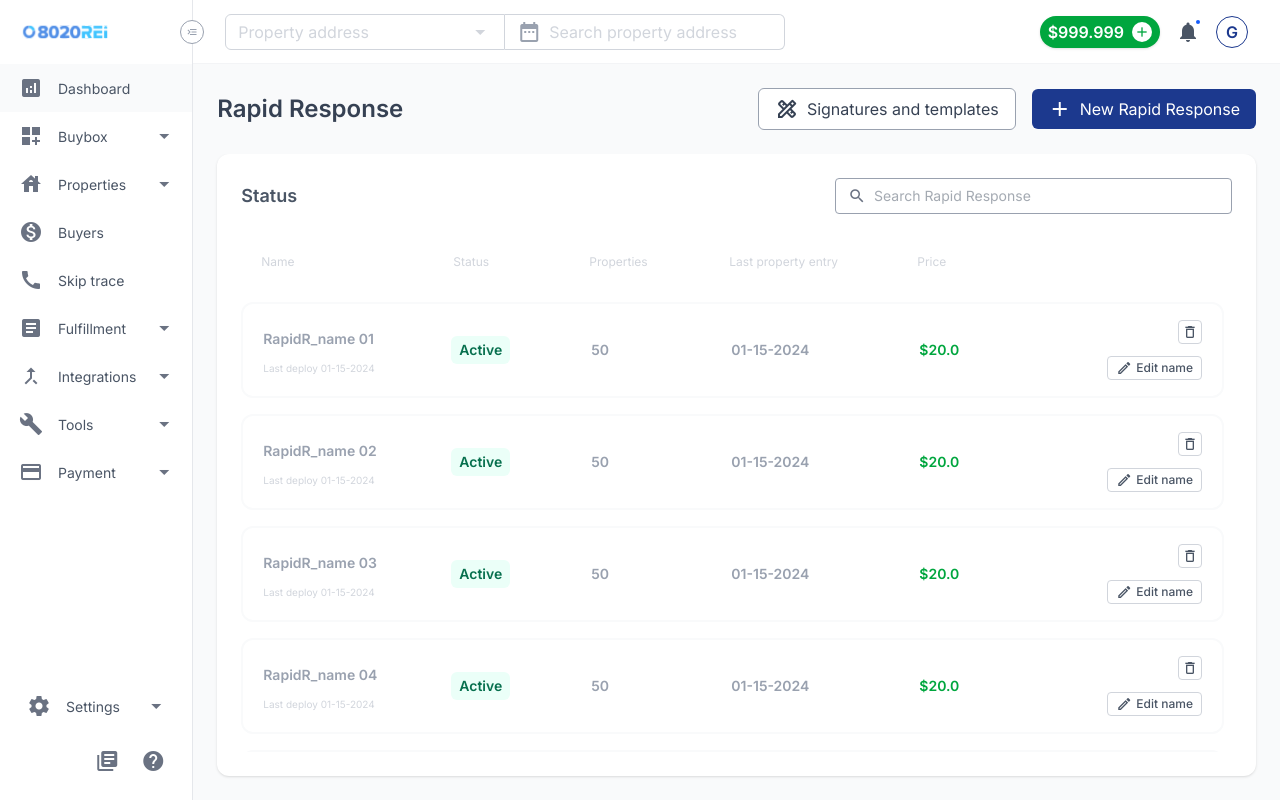
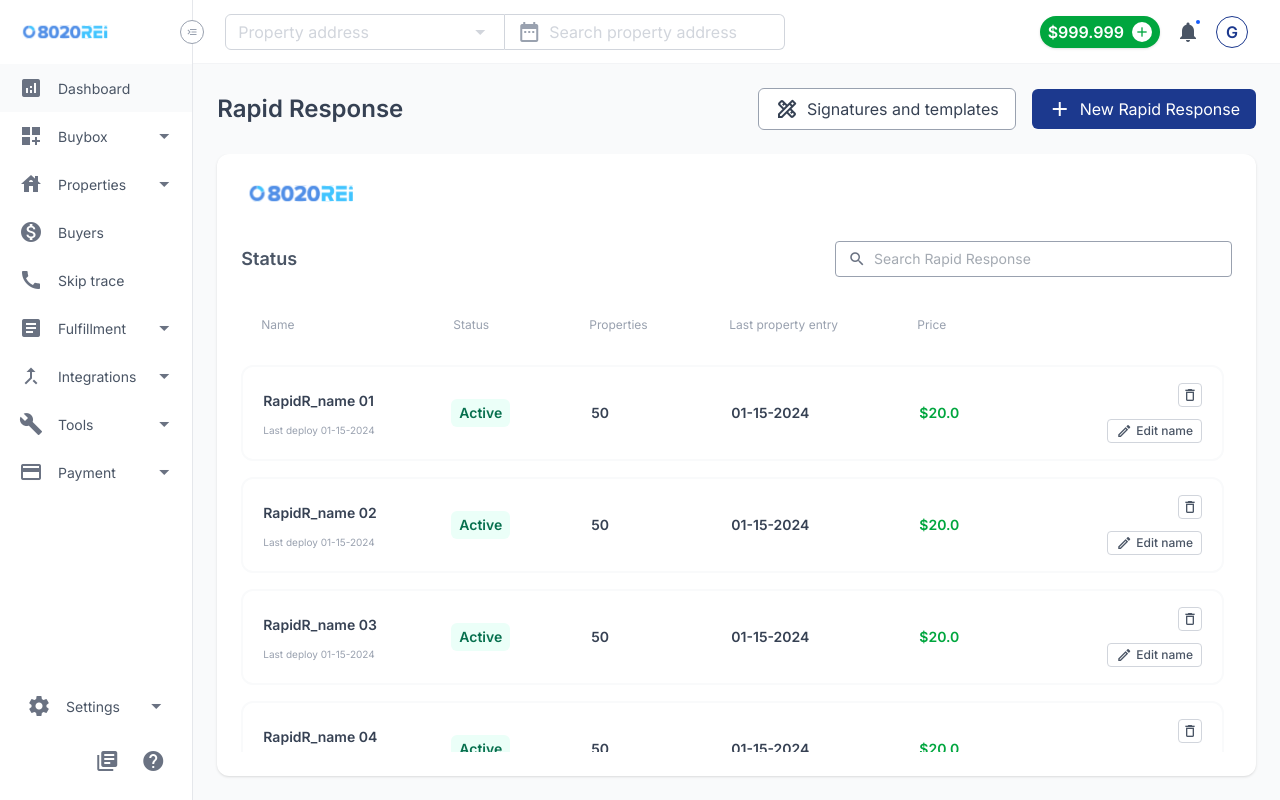
Before and after one commit to 10llo/Frontend-Challenge, a Vue app: page / in a window 1280 px wide. Built offline with nearby package versions, Linux system fonts and the light colour scheme; the HTML template or start-up script is replaced by a standard one.

Commit message:
badge creation
Created badge for status
added logo on table header

```diff
--- a/src/components/rapid-response/RapidResponseItem.vue
+++ b/src/components/rapid-response/RapidResponseItem.vue
@@ -3,6 +3,7 @@ import { computed } from 'vue'
 import { useFocus } from '@/composables/useFocus'
 import { useUIStore } from '@/stores/ui'
 import type { RapidResponse } from '@/types/rapidResponse'
+import UiBadge from '@/components/ui/Badge.vue'
 
 defineOptions({
   name: 'RapidResponseItem',
@@ -22,6 +23,7 @@ const emit = defineEmits<{
 }>()
 
 const isActive = computed(() => props.item.status === 'Active')
+const badgeVariant = computed(() => (isActive.value ? 'success' : 'error'))
 const isEditing = computed(() => uiStore.editingItemId === props.item.id)
 
 const startEdit = () => {
@@ -50,33 +52,28 @@ const handleKeyDown = (event: KeyboardEvent) => {
     :class="{ 'opacity-70': !isActive }"
   >
     <div class="w-[148px] flex flex-col gap-2">
-      <div v-if="!isEditing" class="text-sm font-semibold text-gray-400 h-[28px] flex items-center">
+      <div v-if="!isEditing" class="text-sm font-semibold text-gray-700 h-[28px] flex items-center">
         {{ item.name }}
       </div>
       <input
         v-else
         v-model="uiStore.editedValue"
         @keydown="handleKeyDown"
-        class="text-sm font-semibold text-gray-400 border border-gray-300 rounded px-2 h-[28px] w-full focus:outline-none focus:ring-1 focus:ring-blue-500 box-border"
+        class="text-sm font-semibold text-gray-700 border border-gray-300 rounded px-2 h-[28px] w-full focus:outline-none focus:ring-1 focus:ring-blue-500 box-border"
         v-focus
       />
-      <div class="text-[10px] text-gray-300">Last deploy {{ item.lastDeploy }}</div>
+      <div class="text-[10px] text-gray-400">Last deploy {{ item.lastDeploy }}</div>
     </div>
 
     <div class="w-[100px]">
-      <span
-        class="inline-flex items-center justify-center rounded-md px-2 py-1 text-sm font-semibold"
-        :class="isActive ? 'bg-green-50 text-green-800' : 'bg-red-50 text-red-800'"
-      >
-        {{ item.status }}
-      </span>
+      <UiBadge :label="item.status" :variant="badgeVariant" />
     </div>
 
-    <div class="w-[100px] text-sm font-semibold text-gray-400">
+    <div class="w-[100px] text-sm font-semibold text-gray-700">
       {{ item.properties }}
     </div>
 
-    <div class="w-[148px] text-sm font-semibold text-gray-400">
+    <div class="w-[148px] text-sm font-semibold text-gray-700">
       {{ item.lastPropertyEntry }}
     </div>
 
--- a/src/components/rapid-response/RapidResponseList.vue
+++ b/src/components/rapid-response/RapidResponseList.vue
@@ -61,6 +61,11 @@ onMounted(() => {
     <div class="flex-1 px-6 pb-6 overflow-hidden">
       <!-- Main content container -->
       <div class="bg-white rounded-xl p-6 shadow-sm flex flex-col gap-8 h-full">
+        <!-- Logo -->
+        <div class="flex justify-start">
+          <img src="@/assets/logo.svg" alt="Company Logo" class="w-[196px]" />
+        </div>
+
         <!-- Status Title and Search -->
         <div class="flex items-center justify-between">
           <h2 class="text-lg font-semibold text-gray-600">Status</h2>
@@ -80,7 +85,7 @@ onMounted(() => {
         <!-- Table Container -->
         <div class="flex flex-col gap-4 flex-1 overflow-hidden">
           <!-- Table Header -->
-          <div class="flex items-center px-5 py-2 mb-2 text-xs text-gray-300 gap-10" v-once>
+          <div class="flex items-center px-5 py-2 mb-2 text-xs text-gray-400 gap-10" v-once>
             <!-- Name Column -->
             <div class="w-[148px]">
               <span>Name</span>
--- /dev/null
+++ b/src/components/ui/Badge.vue
@@ -0,0 +1,33 @@
+<script setup lang="ts">
+defineOptions({
+  name: 'UiBadge',
+})
+
+type BadgeVariant = 'success' | 'error' | 'warning' | 'info' | 'default'
+
+interface Props {
+  variant?: BadgeVariant
+  label: string
+}
+
+const props = withDefaults(defineProps<Props>(), {
+  variant: 'default',
+})
+
+const variantClasses = {
+  success: 'bg-green-50 text-green-800',
+  error: 'bg-red-50 text-red-800',
+  warning: 'bg-yellow-50 text-yellow-800',
+  info: 'bg-blue-50 text-blue-800',
+  default: 'bg-gray-50 text-gray-600',
+}
+</script>
+
+<template>
+  <span
+    class="inline-flex items-center justify-center rounded-md px-2 py-1 text-sm font-semibold"
+    :class="variantClasses[props.variant]"
+  >
+    {{ props.label }}
+  </span>
+</template>
```
